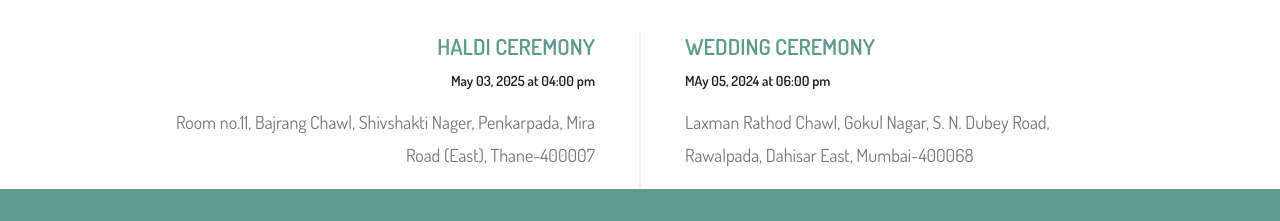
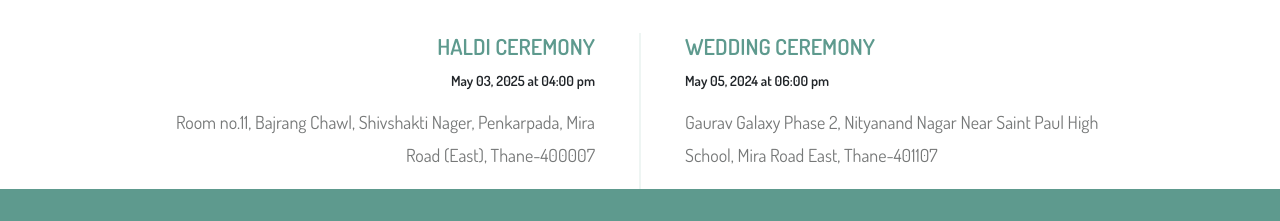
Before and after one commit to Sandeep-S01/WeddingDP, a plain HTML site: page index.html in a window 1280 px wide. Shown: the part 1578-1799 px from the top of the page. Drawn offline with Linux system fonts and the light colour scheme.

Commit message:
Update index.html

```diff
--- a/index.html
+++ b/index.html
@@ -161,8 +161,8 @@
                                 <div class="col col-lg-6">
                                    <div class="story-text">
                                         <h3>Wedding Ceremony</h3>
-                                        <span class="date">MAy 05, 2024 at 06:00 pm</span>
-                                        <p>Laxman Rathod Chawl, Gokul Nagar, S. N. Dubey Road, Rawalpada, Dahisar East, Mumbai-400068</p>
+                                        <span class="date">May 05, 2024 at 06:00 pm</span>
+                                        <p>Gaurav Galaxy Phase 2, Nityanand Nagar Near Saint Paul High School, Mira Road East, Thane-401107</p>
                                     </div>
                                 </div>
                             </div>
```
